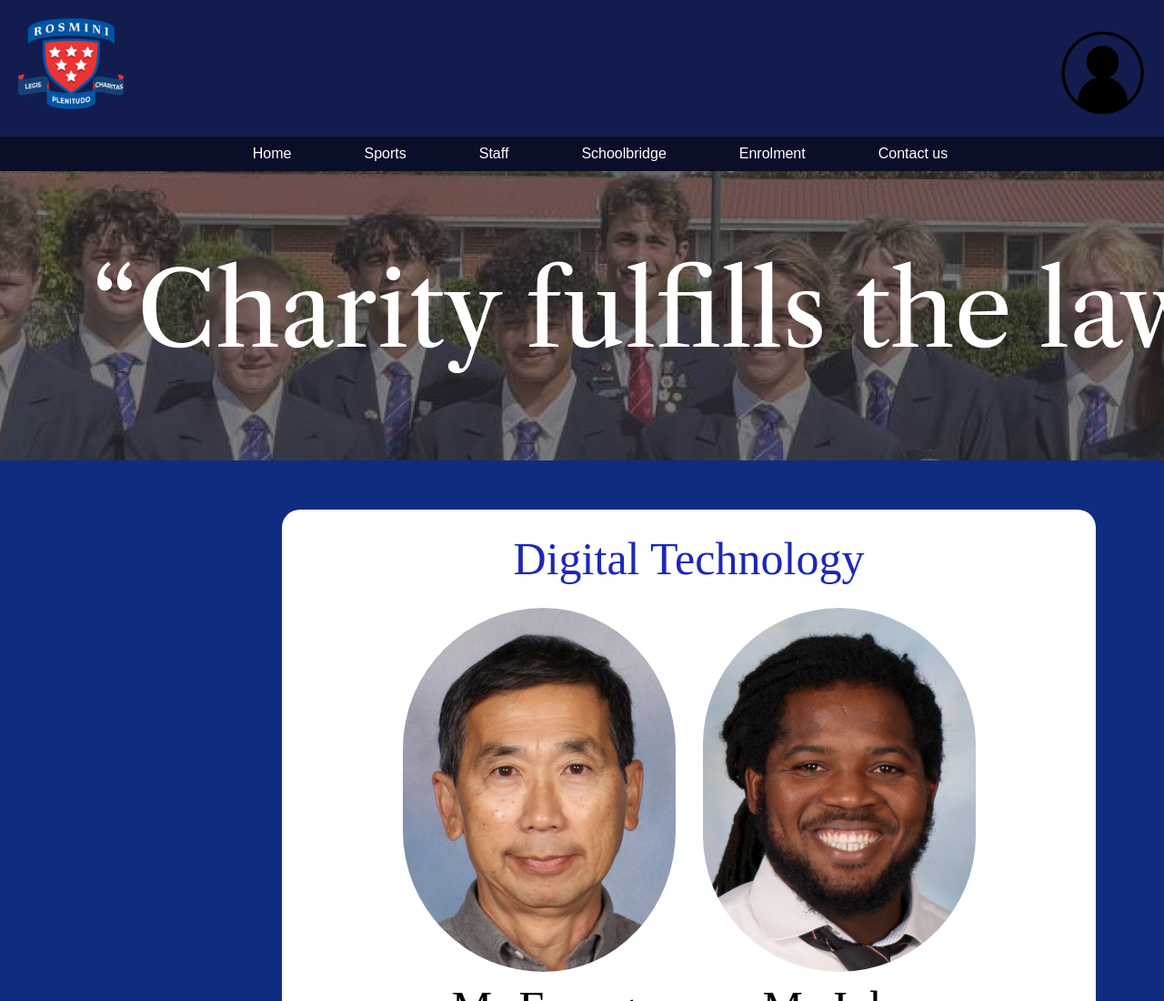
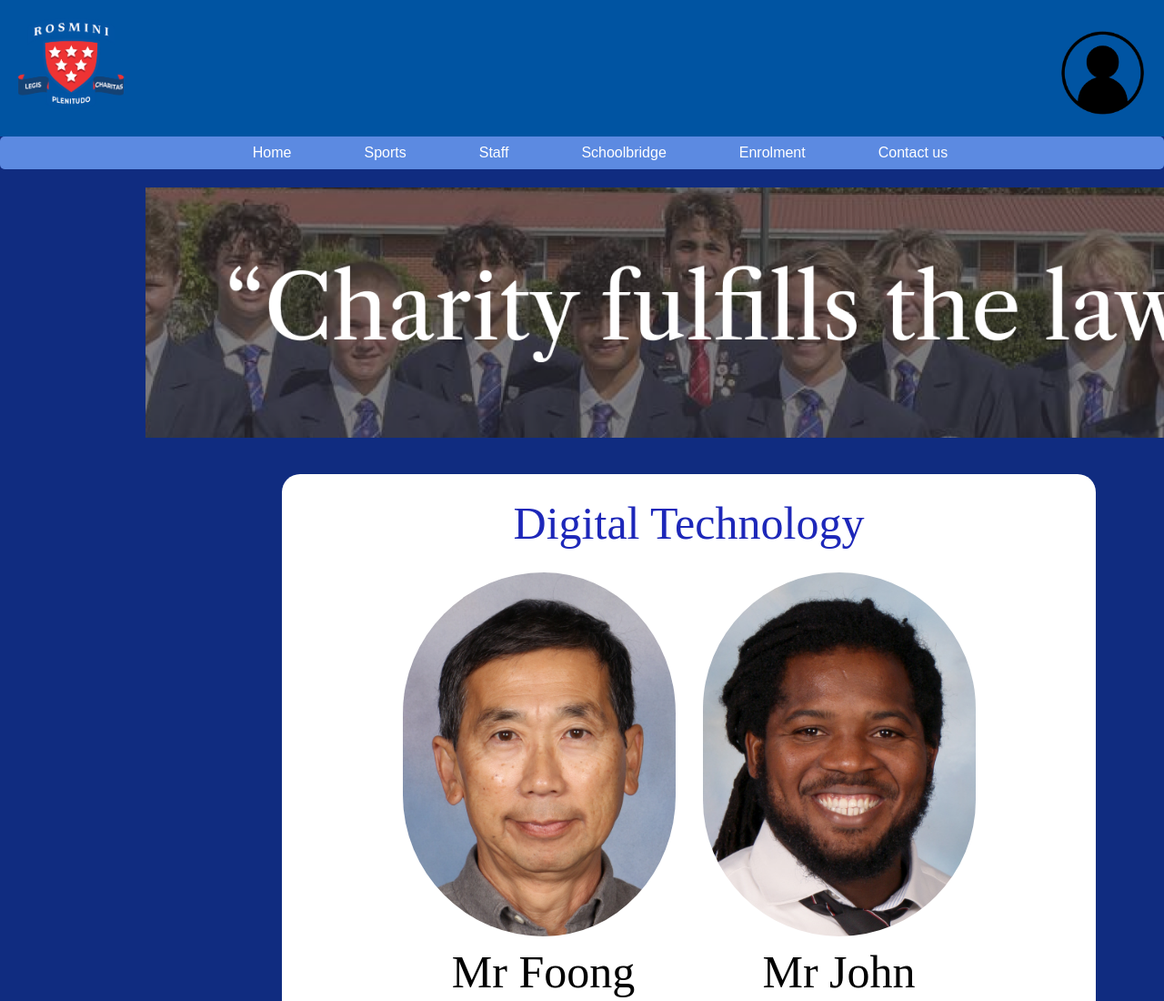
Before and after one commit to Miskenderian-rosmini/DTE-Website-Assessment, a plain HTML site: page Staff.html in a window 1280 px wide. Shown: the top 1100 px of the page at 91% size. Drawn offline with Linux system fonts and the light colour scheme.

Commit message:
just some last miniute touch ups such as colour changes as well as padding changes

```diff
--- a/style.css
+++ b/style.css
@@ -3,7 +3,7 @@ body{
   font-family: Arial, sans-serif;
   margin: 0;
   padding: 0;
-  background-color: rgb(16, 44, 128);
+  background-color: rgb( 0,84,162);
   color: white;
 }
 
@@ -29,7 +29,7 @@ a:hover{
   display: flex;
   justify-content: space-between;
   padding: 20px;
-  background-color: rgb(19, 28, 79);
+  background-color: rgb( 0,84,162);
 }
 
 /* School logo used in navbar */
@@ -45,8 +45,9 @@ a:hover{
 }
 /* Again the foundation set for all navbars spaning through the 3 pages including the navigation system used for my website */
 .second_nav{
-  background-color: rgb(10, 14, 39);
-  padding: 10px 0;
+  background-color: rgb(92, 138, 225);
+  padding: 9px 0;
+  border-radius: 5px;
 }
 
 .second_nav ul{
@@ -61,14 +62,14 @@ a:hover{
 }
 
 .second_nav ul li a{
-  color: #fff;
+  color: rgb(255, 255, 255);
   font-size: 16px;
   padding: 10px 20px;
   border-radius: 5px;
 }
 
 .second_nav ul li a:hover{
-  background-color: #1f3d74;
+  background-color: rgb(10, 75, 136);
   transition: background-color 0.5s;
 }
 /*carasol (used online help)*/
@@ -632,3 +633,11 @@ font-size: 25px;
   height: 275px;
   width: auto;
   }
+
+  .img-background2{
+    height: 275px;
+    width: auto;
+    border-radius: 30px;
+    padding-left: 80px;
+    padding-top: 10px;
+  }
```
